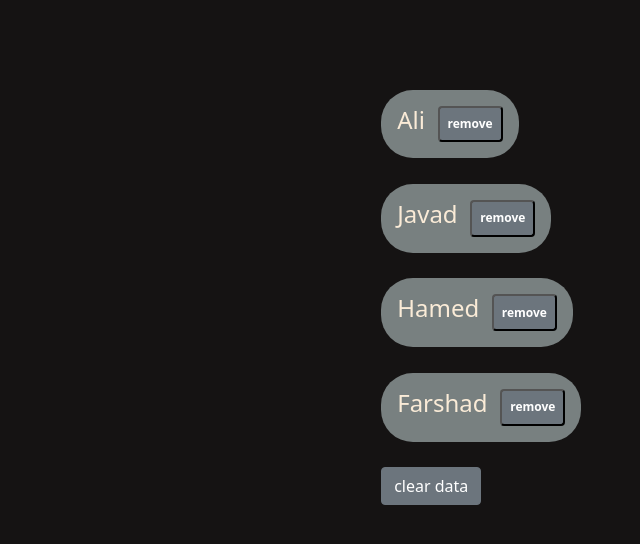
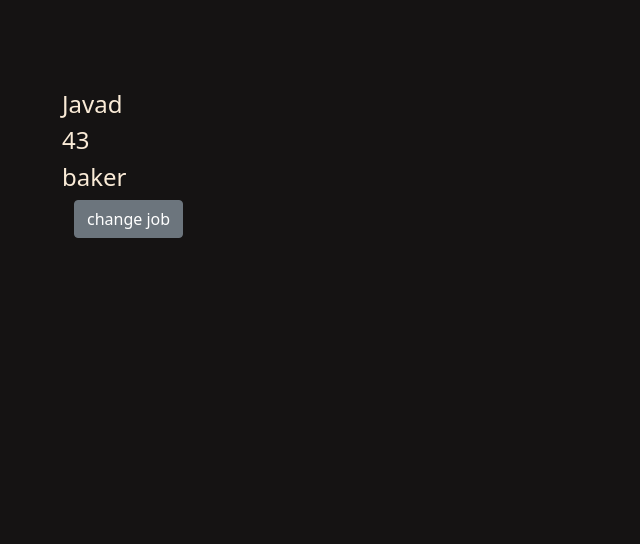
Before and after one commit to KiarashYavari/react_codes, a React (Create React App) app: page / in a window 1280 px wide. Shown: the top 544 px of the page, without its empty margins (8-648 px from the left). Built offline with nearby package versions, Linux system fonts and the light colour scheme.

Commit message:
try useState with js object

```diff
--- a/src/App.js
+++ b/src/App.js
@@ -1,10 +1,10 @@
-import UseStateWithArray from './UseStateWithArray';
+import UseStateObj from './UseStateObj';
 
 
 function App() {
   return (
     <div className="App">
-      <UseStateWithArray />
+      <UseStateObj />
     </div>
   );
 }
--- /dev/null
+++ b/src/UseStateObj.js
@@ -0,0 +1,26 @@
+import React, {useState} from 'react';
+import 'bootstrap/dist/css/bootstrap.min.css';
+
+function UseStateObj() {
+
+  const[person, setPerson] = useState({name:'Javad', age:43, job:'baker'});
+  const setPersonHandler = ()=>{
+    setPerson({...person, job:'chef'});
+  };
+  return (
+    <div className='container'>
+        <h4 className='row'>
+            {person.name}
+        </h4 >
+        <h4 className='row'>
+            {person.age}
+        </h4>
+        <h4 className='row'>
+            {person.job}
+        </h4>
+        <button className='btn btn-secondary' onClick={setPersonHandler}>change job</button>
+    </div>
+  )
+}
+
+export default UseStateObj
```
